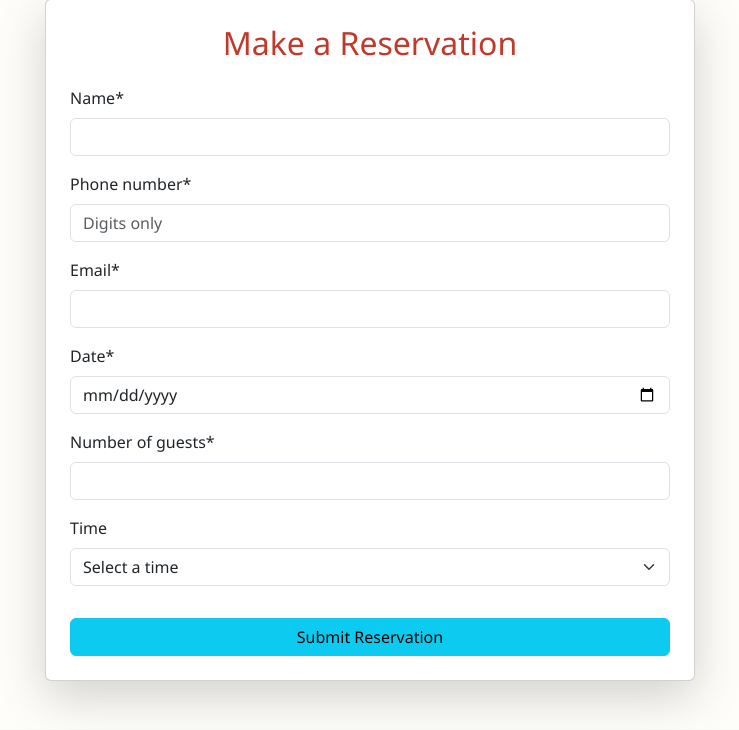
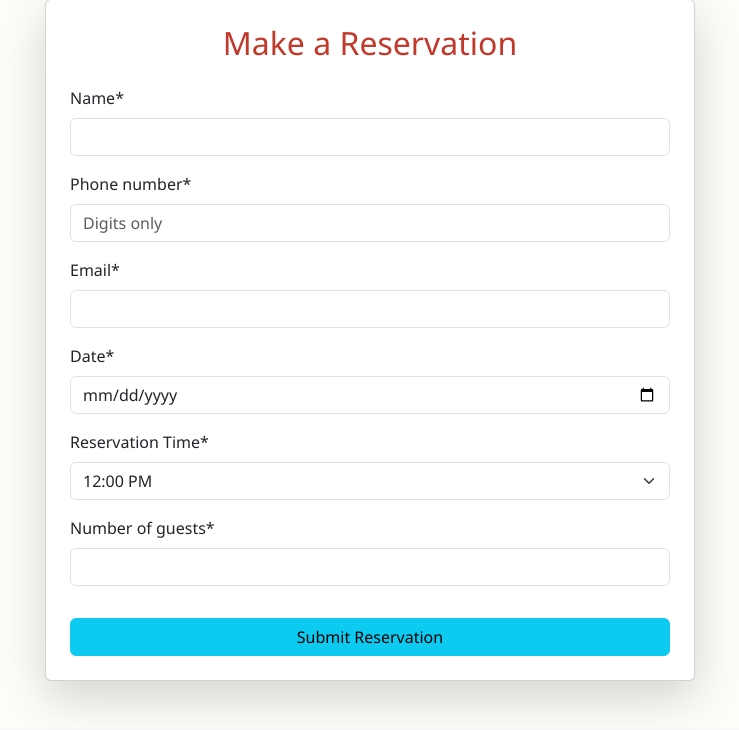
Before and after one commit to MARKANTONY04/project3_django, a Django app: page /reservation/book/ in a window 1280 px wide. Shown: the part 81-811 px from the top of the page, without its empty margins (270-1009 px from the left). Run offline with Django 4.2, Linux system fonts and the light colour scheme; a user stored in the database is signed in; some libraries are stand-ins or nearby versions.

Commit message:
fixed bugs where invalid bookings wouldn't receive warnings and time slot showed twice on reservations pages

```diff
--- a/reservation/forms.py
+++ b/reservation/forms.py
@@ -2,14 +2,24 @@
 
 from django import forms
 from .models import Reservation
-from .utils import SLOT_STARTS
+from .utils import SLOT_STARTS, is_table_available
 from django.core.exceptions import ValidationError
-from datetime import date
+from datetime import date, datetime
+
+# build time choices once
+TIME_CHOICES = [(t.strftime("%H:%M"), t.strftime("%I:%M %p")) for t in SLOT_STARTS]
 
 class ReservationForm(forms.ModelForm):
+    # explicit time field so both create & edit use the same widget/value format
+    time = forms.ChoiceField(
+        choices=TIME_CHOICES,
+        widget=forms.Select(attrs={"class": "form-select"}),
+        label="Reservation Time",
+    )
+
     class Meta:
         model = Reservation
-        exclude = ["user", "time"]
+        exclude = ["user"]           # time is provided above
         widgets = {
             "date": forms.DateInput(attrs={"type": "date", "class": "form-control"}),
             "name": forms.TextInput(attrs={"class": "form-control"}),
@@ -24,27 +34,51 @@ class ReservationForm(forms.ModelForm):
         }
 
     def clean_date(self):
-        chosen_date = self.cleaned_data["date"]
-        if chosen_date < date.today():
+        chosen_date = self.cleaned_data.get("date")
+        if chosen_date and chosen_date < date.today():
             raise ValidationError("You cannot make a reservation in the past.")
         return chosen_date
 
     def clean_number_of_guests(self):
         guests = self.cleaned_data.get("number_of_guests")
+        if guests is None:
+            raise ValidationError("Please enter number of guests.")
         if guests < 1 or guests > 10:
             raise ValidationError("Guests must be between 1 and 10.")
         return guests
 
     def clean_phone_number(self):
         phone = self.cleaned_data.get("phone_number")
-        if not phone.isdigit():
+        if phone and not phone.isdigit():
             raise ValidationError("Phone number must contain only digits.")
         return phone
 
+    def clean(self):
+        cleaned = super().clean()
+        date_val = cleaned.get("date")
+        time_str = cleaned.get("time")   # from the ChoiceField, e.g. "14:00"
+        guests = cleaned.get("number_of_guests")
 
+        # basic presence checks; field-specific errors will show as well
+        if not date_val or not time_str or not guests:
+            return cleaned
+
+        # convert time string to time object
+        try:
+            time_obj = datetime.strptime(time_str, "%H:%M").time()
+        except ValueError:
+            raise ValidationError("Invalid time selected.")
+
+        # availability check (exclude current instance if editing)
+        exclude_id = getattr(self.instance, "pk", None)
+        if not is_table_available(date_val, time_obj, guests, exclude_id=exclude_id):
+            raise ValidationError("Sorry, the restaurant is fully booked for this timeslot.")
+
+        # store time_obj into cleaned so save() gets proper object
+        cleaned["time"] = time_obj
+        return cleaned
+
+
+# EditReservationForm can reuse ReservationForm (no change needed)
 class EditReservationForm(ReservationForm):
-    """Same as ReservationForm but includes time dropdown."""
-    time = forms.ChoiceField(
-        choices=[(t.strftime("%H:%M"), t.strftime("%I:%M %p")) for t in SLOT_STARTS],
-        widget=forms.Select(attrs={"class": "form-control"})
-    )
+    pass
--- a/reservation/templates/reservation/reservation.html
+++ b/reservation/templates/reservation/reservation.html
@@ -27,18 +27,6 @@
             {% endif %}
 
             {{ form|crispy }}
-
-            <div class="mb-3">
-                <label for="time" class="form-label">Time</label>
-                <select name="time" id="time" class="form-select" required>
-                    <option value="">Select a time</option>
-                    {% for slot in time_slots %}
-                        <option value="{{ slot|time:'H:i' }}">
-                            {{ slot|time:"g a" }}
-                        </option>
-                    {% endfor %}
-                </select>
-            </div>
 
             <p id="availability-msg" class="fw-semibold"></p>
 
@@ -73,9 +61,14 @@ document.addEventListener("DOMContentLoaded", function() {
             });
     }
 
-    document.querySelector("input[name='date']").addEventListener("change", checkAvailability);
-    document.querySelector("select[name='time']").addEventListener("change", checkAvailability);
-    document.querySelector("input[name='number_of_guests']").addEventListener("input", checkAvailability);
+    // guard: fields may not exist when JS runs
+    const dateEl = document.querySelector("input[name='date']");
+    const timeEl = document.querySelector("select[name='time']");
+    const guestsEl = document.querySelector("input[name='number_of_guests']");
+
+    if (dateEl) dateEl.addEventListener("change", checkAvailability);
+    if (timeEl) timeEl.addEventListener("change", checkAvailability);
+    if (guestsEl) guestsEl.addEventListener("input", checkAvailability);
 });
 </script>
 {% endblock %}
--- a/reservation/utils.py
+++ b/reservation/utils.py
@@ -6,43 +6,52 @@ from .models import Reservation
 # Allowed slot starts
 SLOT_STARTS = [dtime(12,0), dtime(14,0), dtime(16,0), dtime(18,0), dtime(20,0)]
 SLOT_DURATION = timedelta(hours=2)
-MAX_TABLES_PER_GROUP = 3  # per table size group
+MAX_TABLES_PER_GROUP = 3
 
 def overlap(start1, end1, start2, end2):
     """Return True if time windows [start1,end1) and [start2,end2) overlap."""
     return start1 < end2 and start2 < end1
 
-def table_group(guests):
-    """Return table group based on number of guests."""
-    if guests <= 2:
-        return 2
-    elif guests <= 4:
-        return 4
-    elif guests <= 6:
-        return 6
-    elif guests <= 8:
-        return 8
-    else:
-        return 10
-
 def is_table_available(date, time_obj, guests, exclude_id=None):
-    """Check table availability."""
+    """
+    Check whether a table is available for given date, time (datetime.time) and guests.
+    Exclude a reservation ID (useful for editing).
+    """
+    # Ensure slot start is one of allowed starts
     if time_obj not in SLOT_STARTS:
         return False  # invalid slot
 
+    # Compute requested window as datetimes
     req_start = datetime.combine(date, time_obj)
     req_end = req_start + SLOT_DURATION
-    group = table_group(guests)
 
+    # Find table-group for requested guests
+    if guests <= 2:
+        group = 2
+    elif guests <= 4:
+        group = 4
+    elif guests <= 6:
+        group = 6
+    elif guests <= 8:
+        group = 8
+    else:
+        group = 10
+
+    # Count overlapping reservations on same date whose table_group == group
     overlapping_count = 0
-    qs = Reservation.objects.filter(date=date)
+    existing_qs = Reservation.objects.filter(date=date)
     if exclude_id:
-        qs = qs.exclude(pk=exclude_id)
+        existing_qs = existing_qs.exclude(pk=exclude_id)
 
-    for r in qs:
-        r_start = datetime.combine(r.date, r.time)
+    for r in existing_qs:
+        try:
+            r_start = datetime.combine(r.date, r.time)
+        except Exception:
+            continue
         r_end = r_start + SLOT_DURATION
-        if r.table_group() == group and overlap(req_start, req_end, r_start, r_end):
-            overlapping_count += 1
+
+        if r.table_group() == group:
+            if overlap(req_start, req_end, r_start, r_end):
+                overlapping_count += 1
 
     return overlapping_count < MAX_TABLES_PER_GROUP
--- a/reservation/views.py
+++ b/reservation/views.py
@@ -16,48 +16,32 @@ def create_reservation(request):
         if form.is_valid():
             reservation = form.save(commit=False)
             reservation.user = request.user
-
-            # Convert time from POST dropdown
-            slot_str = request.POST.get("time")
-            reservation.time = datetime.strptime(slot_str, "%H:%M").time()
-
-            # Availability check
-            if not is_table_available(reservation.date, reservation.time, reservation.number_of_guests):
-                messages.error(request, "No tables available for this slot. Please choose another time or date.")
-                return render(request, "reservation/reservation.html", {"form": form, "time_slots": SLOT_STARTS})
-
             reservation.save()
             messages.success(request, "Reservation created successfully.")
             return redirect("reservation:reservation_success", pk=reservation.pk)
-
+        # if form invalid, it will re-render and display form.non_field_errors
     else:
         form = ReservationForm()
+
     return render(request, "reservation/reservation.html", {"form": form, "time_slots": SLOT_STARTS})
 
 
 @login_required
 def edit_reservation(request, pk):
     reservation = get_object_or_404(Reservation, pk=pk, user=request.user)
+
     if request.method == "POST":
         form = EditReservationForm(request.POST, instance=reservation)
         if form.is_valid():
-            updated = form.save(commit=False)
-
-            slot_str = form.cleaned_data["time"]
-            updated.time = datetime.strptime(slot_str, "%H:%M").time()
-
-            # Availability check excluding current reservation
-            if not is_table_available(updated.date, updated.time, updated.number_of_guests, exclude_id=reservation.pk):
-                messages.error(request, "No tables available for this updated time.")
-                return render(request, "reservation/edit_reservation.html", {"form": form, "reservation": reservation})
-
-            updated.save()
+            form.save()
             messages.success(request, "Reservation updated successfully.")
             return redirect("reservation:reservation_list")
     else:
-        form = EditReservationForm(instance=reservation, initial={"time": reservation.time.strftime("%H:%M")})
+        # prepare initial time selection as HH:MM string so the ChoiceField preselects it
+        initial = {"time": reservation.time.strftime("%H:%M")}
+        form = EditReservationForm(instance=reservation, initial=initial)
 
-    return render(request, "reservation/edit_reservation.html", {"form": form, "reservation": reservation})
+    return render(request, "reservation/edit_reservation.html", {"form": form, "reservation": reservation, "time_slots": SLOT_STARTS})
 
 
 @login_required
```
Also changed, not shown: reservation/templates/reservation/edit_reservation.html (+8 -21 lines).
